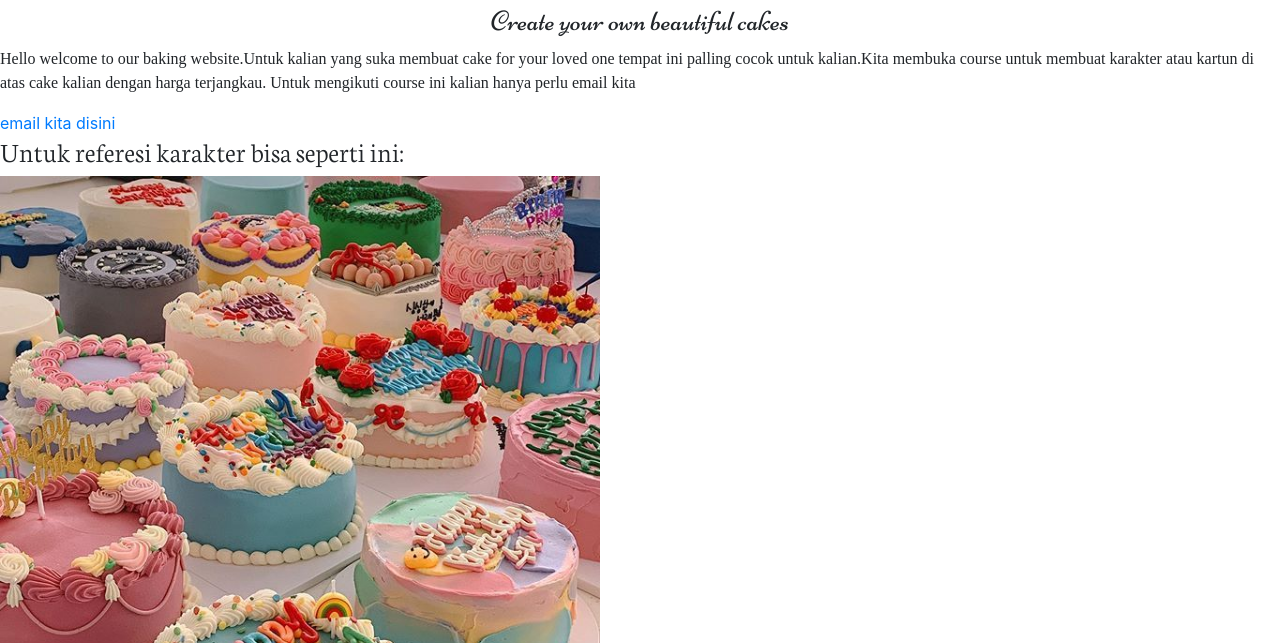
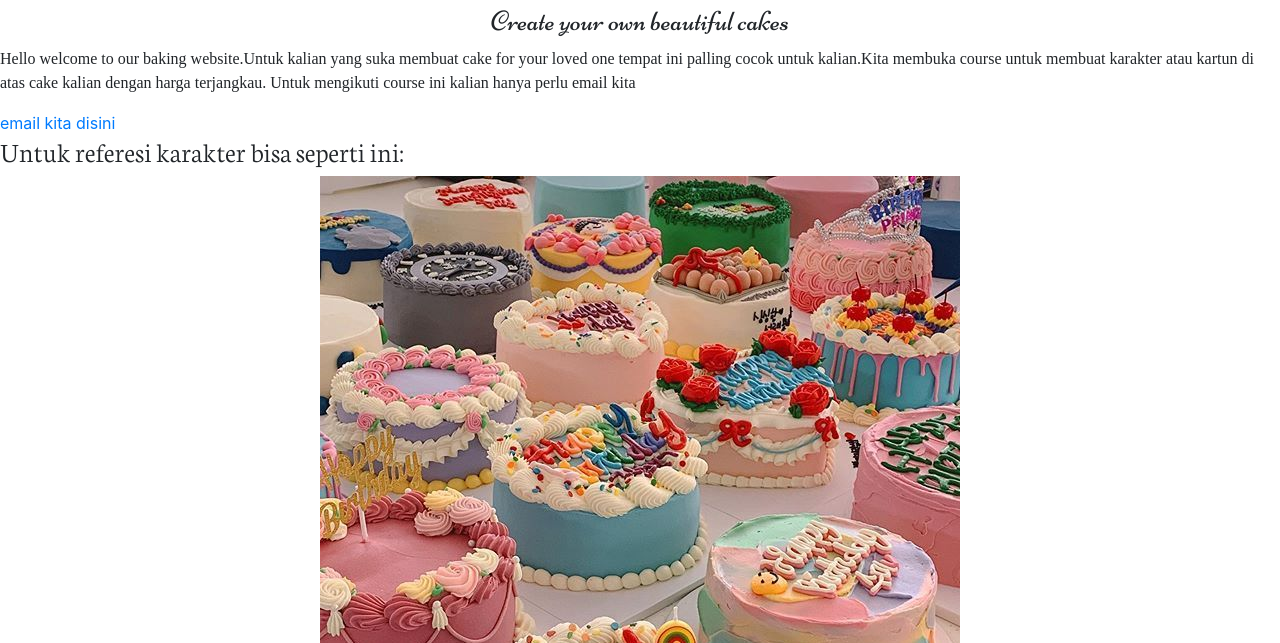
Before and after one commit to Annisa142/Annisa142.github.io, a plain HTML site: page index.html in a window 1280 px wide. Shown: the part 157-800 px from the top of the page. Drawn offline with nearby package versions, Linux system fonts and the light colour scheme; a web font is replaced by a local one.

Commit message:
menambahkan tambahan html

```diff
--- a/index.html
+++ b/index.html
@@ -37,6 +37,13 @@
       }
       #heading-5{
       font-family:'Neuton', serif ;
+      }
+      .center{
+        display: block;
+      margin-left: auto;
+      margin-right: auto;
+      width: 50%
+
       }
    </style>
 
@@ -117,7 +124,7 @@
 <h3 id="heading-5">Untuk referesi karakter bisa seperti ini:</h3>
 <img src="SugarCafe.jpg"
 alt="Cakes referance"
-width="600"/>
+width="20%" class="center"/>
 
 <h2 id="heading-3">Character available</h2>
     <ul type="round">
```
